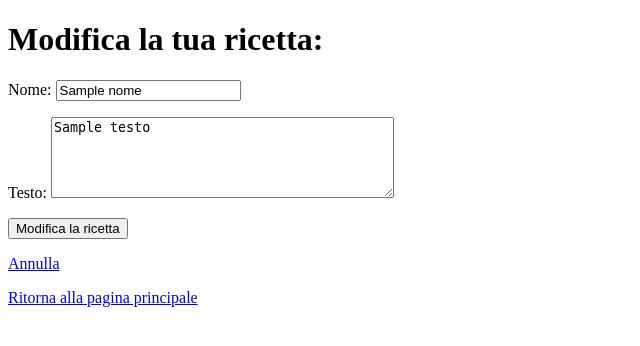
After one commit to AndreaBruno97/ricettario, a Flask app: template templates/modifica_ricetta.html in a window 1280 px wide. The commit adds this page. Shown: the top 346 px of the page, without its empty margins (0-640 px from the left). Run offline with Flask 2, Linux system fonts and the light colour scheme; the template is opened without the code that fills it: most values are stand-ins (such as "Sample title", 1, 10 or a date in 2020).

Commit message:
Implementata modifica ricette. Aggiunta pagina di sicurezza prima dell'eliminazione di una ricetta.

```diff
--- a/app.py
+++ b/app.py
@@ -5,7 +5,6 @@ File principale, gestisce le ridirezioni delle pagine
 from flask import Flask, render_template, redirect, url_for, request, session
 import util
 import db_inter
-import os
 
 app = Flask(__name__)
 
@@ -21,24 +20,25 @@ def elenco():
     num=len(lista)
     return render_template("elenco.html", lista=lista, num=num)
 
-@app.route("/elenco/<nome>")
-def ricetta(nome):
-    link=util.nome_to_link(nome)
-    f = open(link, "r")
-    contenuto=f.read()
-    f.close()
-    return render_template("ricetta.html", nome=nome, contenuto=contenuto)
+@app.route("/elenco/<id>")
+def ricetta(id):
+    nome=db_inter.id_to_nome(id)
+    testo=util.leggi(nome)
+    return render_template("ricetta.html", nome=nome, testo=testo, id=id)
 
 @app.route("/nuova_ricetta/<flag>")
 def nuova_ricetta(flag):
     return render_template("nuova_ricetta.html", flag=int(flag))
 
+@app.route("/conferma_eliminazione/<id>")
+def conferma_eliminazione(id):
+    return render_template("conferma_eliminazione.html", id=id)
+
 @app.route("/elimina_ricetta/<id>")
 def elimina_ricetta(id):
     nome=db_inter.id_to_nome(id)
     if (len(nome)!=0 and db_inter.elimina_ricetta(id)!=-1):
-        link=util.nome_to_link(nome)
-        os.remove(link)
+        util.elimina(nome)
         flag=0
     else:
         flag=1
@@ -46,26 +46,69 @@ def elimina_ricetta(id):
 
 @app.route("/nuova_ricetta/insert", methods=["POST"])
 def nuova_ricetta_insert():
-    nome = request.form["nome"]
-    testo = request.form["testo"]
     """
     flag:
          0 -> inserimento
          1 -> successo
-        -1 -> falliemnto: no testo
+        -1 -> fallimento: no testo
         -2 -> fallimento: ricetta esistente
+        -3 -> fallimento: no titolo
     """
+    nome = request.form["nome"]
+    testo = request.form["testo"]
     if len(testo)==0:
-        flag=-1
+        flag= -1
+    elif len(nome)==0:
+        flag= -3
     elif (db_inter.new_ricetta(nome)!=-1):
-        link=util.nome_to_link(nome)
-        f=open(link, "w+")
-        f.write(testo)
-        f.close()
+        util.scrivi(nome, testo)
         flag=1
     else:
-        flag=-2
+        flag= -2
     return redirect(url_for("nuova_ricetta", flag=flag))
+
+@app.route("/modifica_ricetta/<id>")
+def modifica_ricetta(id):
+    nome=db_inter.id_to_nome(id)
+    testo = util.leggi(nome)
+    return render_template("modifica_ricetta.html", id=id, nome=nome, testo=testo)
+
+@app.route("/modifica_ricetta/risultato", methods=["POST"])
+def modifica_ricetta_risultato():
+    """
+    flag:
+         0 -> modifica
+         1 -> successo
+        -1 -> fallimento: no testo
+        -2 -> fallimento: ricetta esistente
+        -3 -> fallimento: no titolo
+    """
+    nome = request.form["nome"]
+    id = request.form["id"]
+    testo = request.form["testo"]
+
+    old_nome=db_inter.id_to_nome(id)
+
+    if len(testo)==0:
+        #non c'è testo
+        flag= -1
+    elif len(nome)==0:
+        #non c'è nome
+        flag= -3
+    elif (nome==old_nome):
+        #modificato solo il testo
+        util.scrivi(nome, testo)
+        flag=1
+    elif(db_inter.new_ricetta(nome)!=-1):
+        #modificato titolo ed eventualmente testo
+        db_inter.elimina_ricetta(id)
+        util.elimina(old_nome)
+        util.scrivi(nome, testo)
+        flag=1
+    else:
+        #ricetta già esistente con il nuovo titolo
+        flag= -2
+    return render_template("modifica_ricetta_risultato.html", flag=flag)
 
 
 
--- a/templates/elenco.html
+++ b/templates/elenco.html
@@ -13,8 +13,8 @@
         <h1>Elenco di ricette:</h1>
         <ul>
         {% for ricetta in lista %}
-            <li><a href="{{ url_for("ricetta", nome=ricetta[1]) }}">{{ ricetta[1] }}</a>&emsp
-            <a href="{{ url_for("elimina_ricetta", id=ricetta[0]) }}">Elimina ricetta</a>
+            <li>
+            <a href="{{ url_for("ricetta", id=ricetta[0]) }}">{{ ricetta[1] }}</a>
             </li>
         {% endfor %}
         </ul>
--- /dev/null
+++ b/templates/modifica_ricetta.html
@@ -0,0 +1,20 @@
+<!DOCTYPE html>
+<html lang="it">
+<head>
+    <meta charset="UTF-8">
+    <title>Modifica ricetta</title>
+</head>
+<body>
+    <!--Modifica ricetta-->
+    <h1>Modifica la tua ricetta:</h1>
+        <form action="{{ url_for("modifica_ricetta_risultato") }}" method="post">
+            <p>Nome: <input type="text" name = "nome" value="{{ nome }}"></p>
+            <p>Testo: <textarea name="testo" cols="40" rows="5">{{ testo }}</textarea></p>
+            <input type="hidden" name="id" value={{ id }} />
+            <input type="submit" value="Modifica la ricetta">
+
+            <p><a href="{{ url_for("modifica_ricetta", id=id)}}">Annulla</a></p>
+        </form>
+    <p><a href="{{ url_for("root") }}">Ritorna alla pagina principale</a></p>
+</body>
+</html>
--- a/templates/nuova_ricetta.html
+++ b/templates/nuova_ricetta.html
@@ -10,6 +10,7 @@
         flag =  1: successo per operazione di inserimento
         flag = -1: fallimento: non è stato inserito testo
         flag = -2: fallimento: ricetta già esistente
+        flag = -3: fallimento: non è stato inserito il titolo
     -->
     {% if flag==0 %}
         <!--Inserimento ricetta-->
@@ -31,6 +32,10 @@
         <!--Fallimento: Ricetta esistente-->
         <h1>Errore</h1>
             <p>La ricetta esiste già nel ricettario</p>
+    {% elif flag==-3 %}
+        <!--Fallimento: no titolo-->
+        <h1>Errore</h1>
+            <p>Non hai inserito il titolo della ricetta</p>
     {% endif %}
     <p><a href="{{ url_for("root") }}">Ritorna alla pagina principale</a></p>
 </body>
--- a/templates/ricetta.html
+++ b/templates/ricetta.html
@@ -6,7 +6,9 @@
 </head>
 <body>
     <h1>{{ nome }}</h1>
-    <p>{{ contenuto }}</p>
+    <p>{{ testo }}</p>
+    <p><a href="{{ url_for("modifica_ricetta", id=id)}}">Modifica</a></p>
+    <p><a href="{{ url_for("conferma_eliminazione", id=id) }}">Elimina</a></p>
     <p><a href="{{ url_for("root") }}">Ritorna alla pagina principale</a></p>
     <p><a href="{{ url_for("elenco") }}">Ritorna alle tue ricette</a></p>
 </body>
--- a/util.py
+++ b/util.py
@@ -2,17 +2,37 @@
 Funzioni di utilità
 """
 from pathlib import Path
+import os
 
 #Qui va il nome della cartella che contiene le ricette
 ricette="ricette\\"
 #Qui va l'estensione del file da creare per le ricette
 ext=".txt"
 
+def nome_to_underscore(nome):
+    for c in [" ", "'", ",", "."]:
+        nome=nome.replace(c, "_")
+    return nome
+
 def nome_to_link(nome):
     nome=nome_to_underscore(nome) + ext
     return ricette + nome
 
-def nome_to_underscore(nome):
-    for c in [" ", "'", ",", "."]:
-        nome=nome.replace(c, "_")
-    return nome
+def leggi(nome):
+    link=nome_to_link(nome)
+    f=open(link, "r")
+    testo=f.read()
+    f.close()
+    return testo
+
+def scrivi(nome, testo):
+    link=nome_to_link(nome)
+    f=open(link, "w+")
+    for riga in testo.split("\n"):
+        # rstrip("\n") elimina il newline finale, visto che la write lo mette di suo
+        f.write(riga.rstrip("/n"))
+    f.close()
+
+def elimina(nome):
+    link = nome_to_link(nome)
+    os.remove(link)
```
Also changed, not shown: db_inter.py (+7 -4 lines), templates/conferma_eliminazione.html (added, +14 -0 lines), templates/modifica_ricetta_risultato.html (added, +33 -0 lines).
